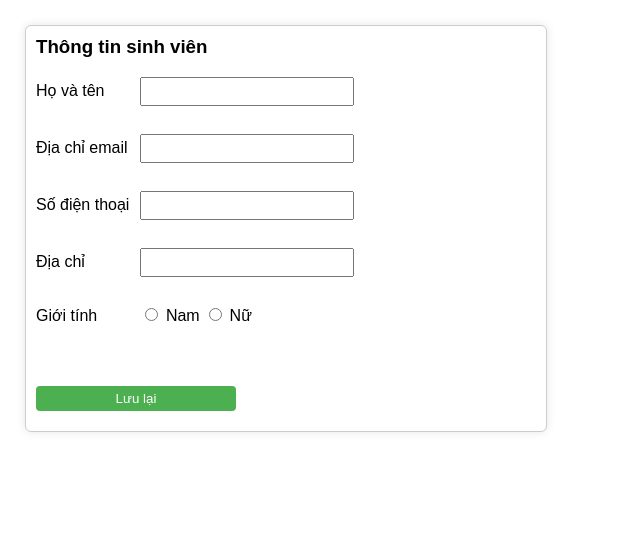
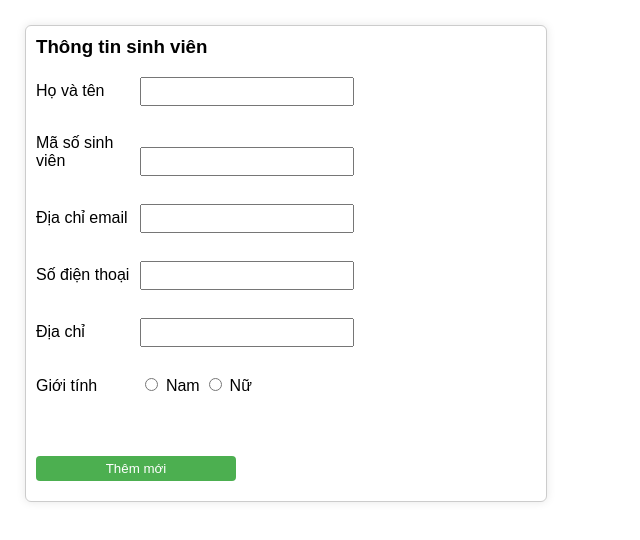
Before and after one commit to Rumnn/BTL-KTPM, a plain HTML site: page Resource/index.html in a window 1280 px wide. Shown: the whole page, without its empty margins (0-640 px from the left). Drawn offline with nearby package versions, Linux system fonts and the light colour scheme.

Commit message:
Update index.html

```diff
--- a/Resource/index.html
+++ b/Resource/index.html
@@ -12,6 +12,11 @@
         <label>Họ và tên</label>
         <input type="text" id="fullname">
         <span id="fullname-error" class="error"></span>
+        <br>
+
+        <label>Mã số sinh viên</label>
+        <input type="text" id="code">
+        <span id="code-error" class="error"></span>
         <br>
 
         <label>Địa chỉ email</label>
@@ -37,7 +42,8 @@
 
         <label>&nbsp;</label>
         <br>
-        <button onclick="save()">Lưu lại</button>
+        <button id="save-btn" onclick="save()">Thêm mới</button>
+        <input type="hidden" id="edit-id" value="">
     </div>
 
     <div class="list-student" id="list-student">
```
